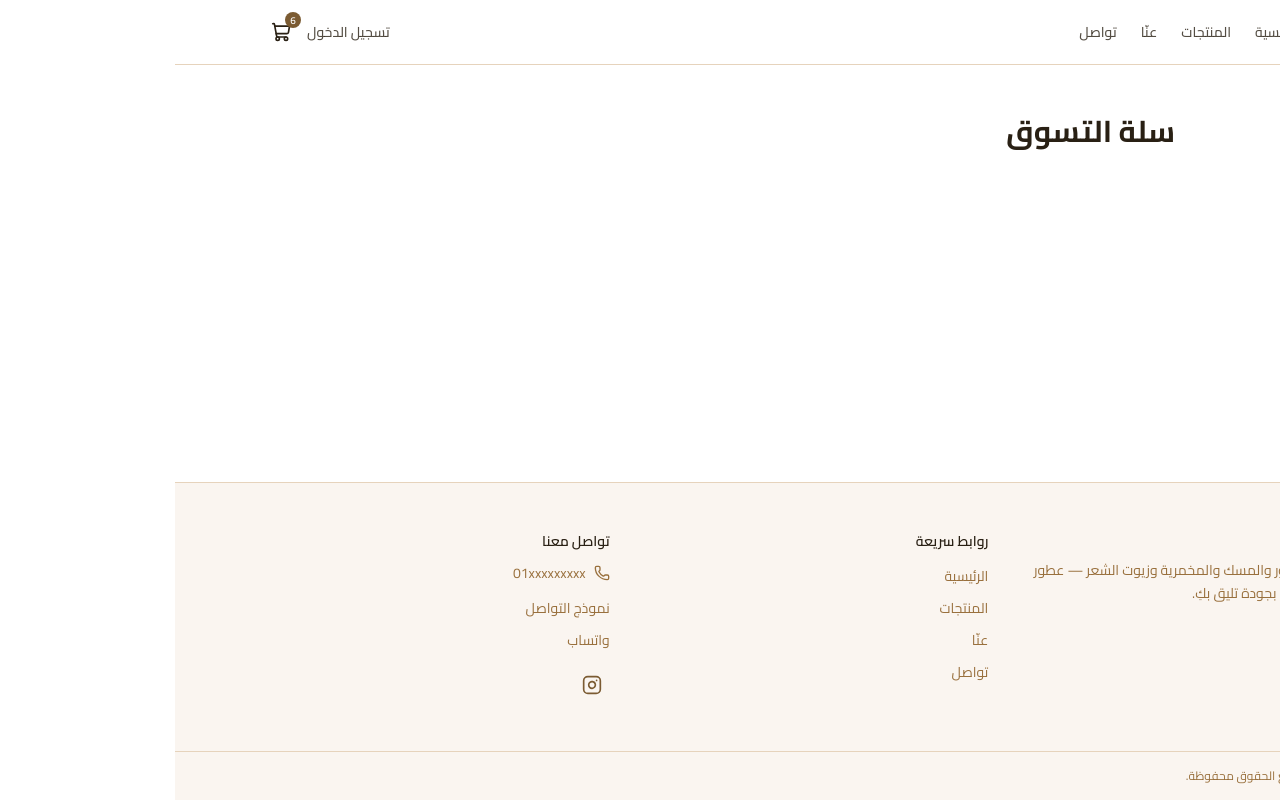
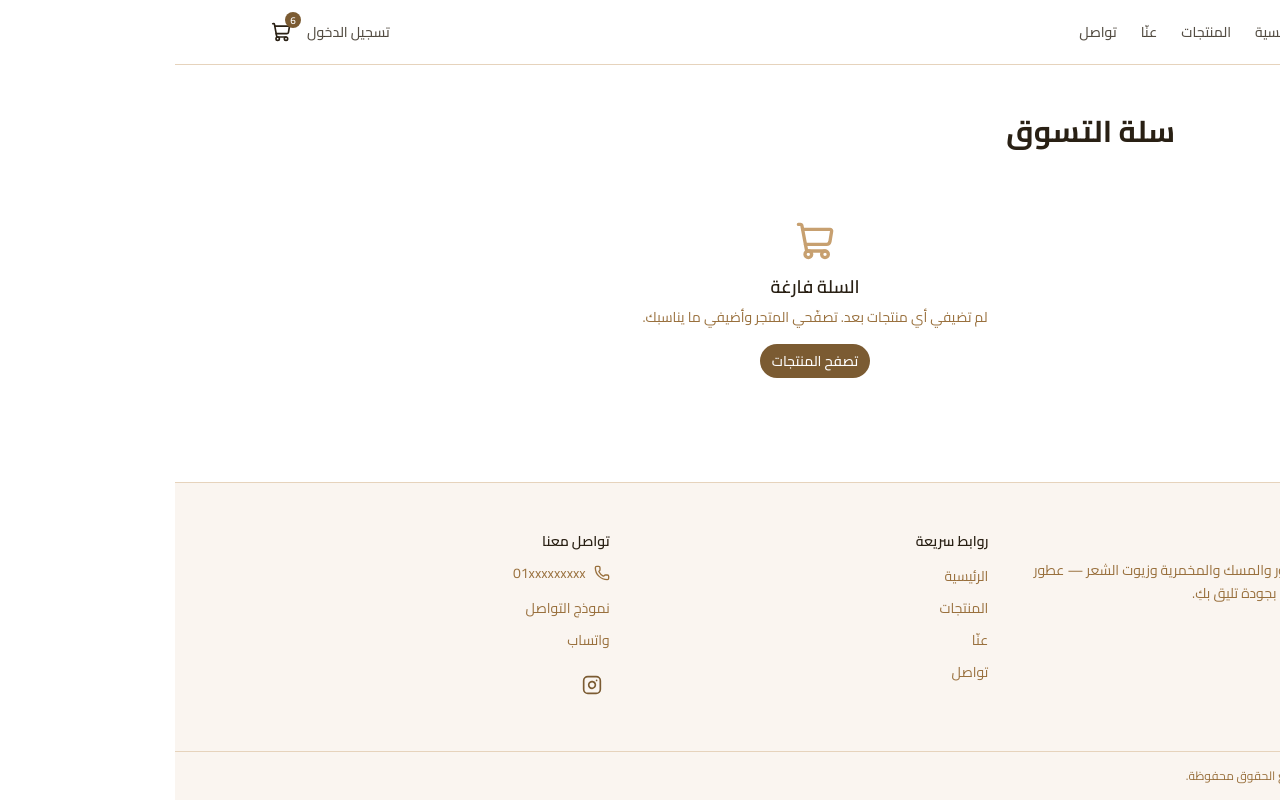
Before and after one commit to Amaribrahim-1/areej-store, a Next.js app: page /cart in a window 1280 px wide. Built offline with nearby package versions, Linux system fonts and the light colour scheme.

Commit message:
feat(cart): empty cart state with catalog link

```diff
--- a/src/features/cart/components/CartPage.tsx
+++ b/src/features/cart/components/CartPage.tsx
@@ -1,6 +1,12 @@
 "use client";
 
+import Link from "next/link";
+import { ShoppingCartIcon } from "lucide-react";
+
+import EmptyState from "@/components/shared/EmptyState";
 import ErrorState from "@/components/shared/ErrorState";
+import { buttonVariants } from "@/components/ui/button";
+import { cn } from "@/lib/utils";
 
 import { computeCartSubtotal } from "../lib/computeCartSubtotal";
 import type { CartLineItemData } from "../types";
@@ -30,13 +36,15 @@ export default function CartPage({
   onRemove,
 }: CartPageProps) {
   const subtotal = computeCartSubtotal(lines);
+  const hasLines = lines.length > 0;
+
   return (
     <div className="space-y-6">
       <header className="space-y-1">
         <h1 className="font-heading text-2xl font-bold text-foreground sm:text-3xl">
           سلة التسوق
         </h1>
-        {!isPending && !isError && lines.length > 0 ? (
+        {!isPending && !isError && hasLines ? (
           <p className="text-sm text-muted-foreground">
             {lines.length} {lines.length === 1 ? "منتج" : "منتجات"}
           </p>
@@ -47,16 +55,27 @@ export default function CartPage({
 
       {!isPending && isError ? <ErrorState onRetry={onRetry} /> : null}
 
-      {!isPending && !isError ? (
+      {!isPending && !isError && !hasLines ? (
+        <EmptyState
+          icon={<ShoppingCartIcon />}
+          title="السلة فارغة"
+          description="لم تضيفي أي منتجات بعد. تصفّحي المتجر وأضيفي ما يناسبك."
+          action={
+            <Link href="/products" className={cn(buttonVariants())}>
+              تصفح المنتجات
+            </Link>
+          }
+        />
+      ) : null}
+
+      {!isPending && !isError && hasLines ? (
         <>
           <CartLinesList
             lines={lines}
             onQuantityChange={onQuantityChange}
             onRemove={onRemove}
           />
-          {lines.length > 0 ? (
-            <CartTotals subtotal={subtotal} total={subtotal} />
-          ) : null}
+          <CartTotals subtotal={subtotal} total={subtotal} />
         </>
       ) : null}
     </div>
```
Also changed, not shown: 1 other file (tests, documents, lock files or other folders).
